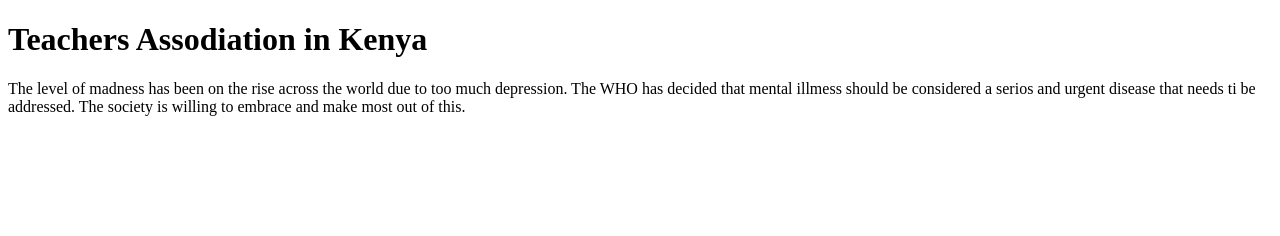
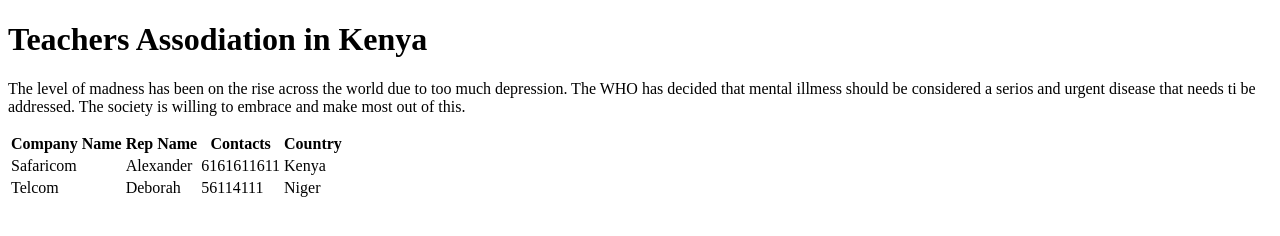
Before and after one commit to Nyawino-Awino/Test, a plain HTML site: page index.html in a window 1280 px wide. Drawn offline with Linux system fonts and the light colour scheme.

Commit message:
Added Tables

```diff
--- a/index.html
+++ b/index.html
@@ -8,5 +8,27 @@
 <body>
 <h1>Teachers Assodiation in Kenya</h1>
 <p>The level of madness has been on the rise across the world due to too much depression. The WHO has decided that mental illmess should be considered a serios and urgent disease that needs ti be addressed. The society is willing to embrace and make most out of this.</p>
+
+<table>
+	<tr>
+		<th>Company Name</th>
+		<th>Rep Name </th>
+		<th>Contacts</th>
+		<th>Country</th>
+	</tr>
+
+	<tr>
+		<td>Safaricom</td>
+		<td>Alexander</td>
+		<td>6161611611</td>
+		<td>Kenya</td>
+	</tr>
+	<tr>
+		<td>Telcom</td>
+		<td>Deborah</td>
+		<td>56114111</td>
+		<td>Niger</td>
+	</tr>
+</table>
 </body>
 </html>
```
Also changed, not shown: 1 other file.
